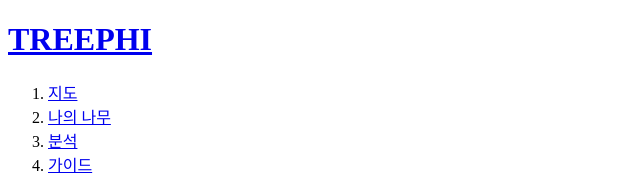
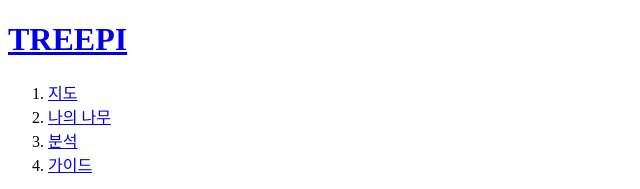
Before and after one commit to DOHA00/Treepi, a plain HTML site: page index.html in a window 1280 px wide. Shown: the top 189 px of the page, 0-640 px from the left. Drawn offline with Linux system fonts and the light colour scheme.

Commit message:
v1.1
Treephi -> Treepi 로 수정

```diff
--- a/index.html
+++ b/index.html
@@ -1,11 +1,11 @@
 <!DOCTYPE html>
 <html>
 <head>
-  <title>TREEPHI</title>
+  <title>TREEPI</title>
 </head>
 <meta charset="utf-8">
 <body>
-<h1><a href="index.html">TREEPHI</a></h1>
+<h1><a href="index.html">TREEPI</a></h1>
 <ol>
 <li><a href="1.html">지도</a></li>
 <li><a href="2.html">나의 나무</a></li>
```
Also changed, not shown: 1.html (+2 -2 lines), 2.html (+2 -2 lines), 3.html (+2 -2 lines), 4.html (+2 -2 lines).
